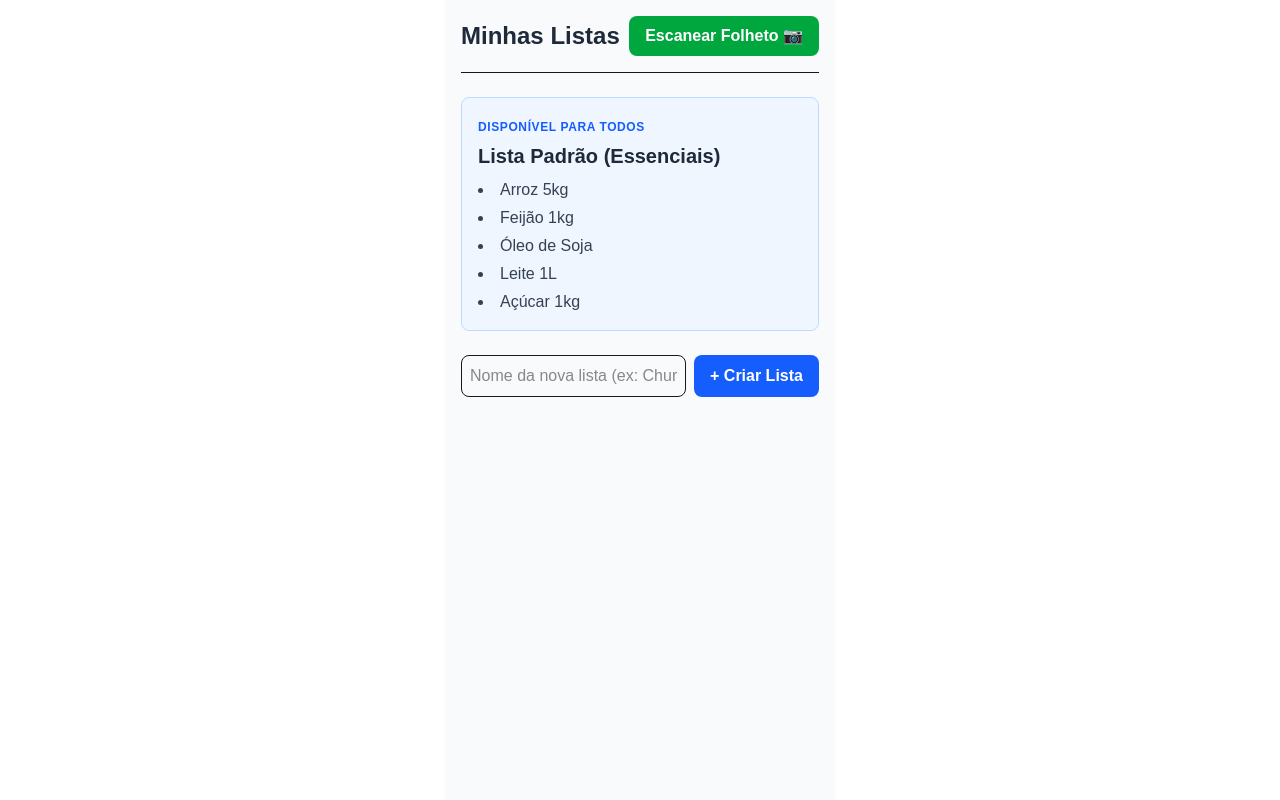
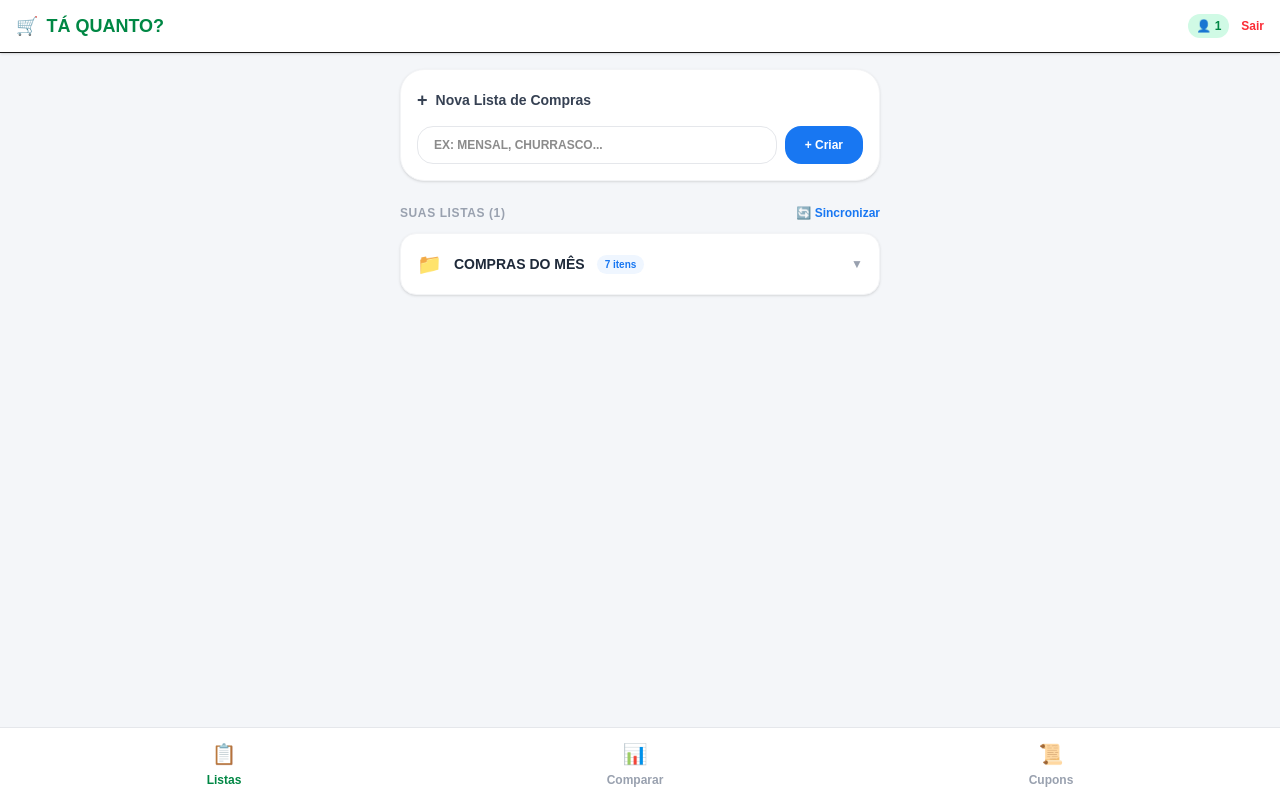
Before and after one commit to aureliomrc/ta_quanto_2, a Next.js app: page /listas in a window 1280 px wide. Built offline with nearby package versions, Linux system fonts and the light colour scheme.

Commit message:
Atualiza layout das telas de login e listas para novo design

```diff
--- a/src/app/listas/page.tsx
+++ b/src/app/listas/page.tsx
@@ -1,76 +1,111 @@
 'use client';
-import { useState, useEffect } from 'react';
+import { useState } from 'react';
 import Link from 'next/link';
+import { useRouter } from 'next/navigation';
 
-export default function Listas() {
-  const [listas, setListas] = useState<any[]>([]);
-  const [novaListaNome, setNovaListaNome] = useState('');
+export default function ListasPage() {
+  const router = useRouter();
+  const [listas, setListas] = useState([
+    { id: '1', nome: 'COMPRAS DO MÊS', itensCount: 7 }
+  ]);
+  const [novaLista, setNovaLista] = useState('');
 
-  // Exemplo de lista padrão genérica disponível para todos
-  const listaPadrao = {
-    id: 'padrao',
-    nome: 'Lista Padrão (Essenciais)',
-    itens: ['Arroz 5kg', 'Feijão 1kg', 'Óleo de Soja', 'Leite 1L', 'Açúcar 1kg'],
-  };
-
-  const criarNovaLista = (e: React.FormEvent) => {
+  const handleCriar = (e: React.FormEvent) => {
     e.preventDefault();
-    if (!novaListaNome.trim()) return;
-
-    const nova = {
-      id: Date.now().toString(),
-      nome: novaListaNome,
-      itens: [],
-    };
-
-    setListas([...listas, nova]);
-    setNovaListaNome('');
+    if (!novaLista.trim()) return;
+    setListas([...listas, { id: Date.now().toString(), nome: novaLista.toUpperCase(), itensCount: 0 }]);
+    setNovaLista('');
   };
 
   return (
-    <main className="min-h-screen p-4 bg-gray-50 max-w-2xl mx-auto space-y-6">
-      <div className="flex justify-between items-center border-b pb-4">
-        <h1 className="text-2xl font-bold text-gray-800">Minhas Listas</h1>
-        <Link href="/scanner" className="bg-green-600 text-white px-4 py-2 rounded-lg font-semibold hover:bg-green-700">
-          Escanear Folheto 📷
-        </Link>
+    <div className="min-h-screen bg-[#f4f6f9] flex flex-col justify-between">
+      {/* Topo Header */}
+      <header className="bg-white border-b px-4 py-3 flex justify-between items-center shadow-sm">
+        <div className="flex items-center gap-2 text-lg font-black text-[#008744]">
+          <span>🛒</span> TÁ QUANTO?
+        </div>
+        <div className="flex items-center gap-3">
+          <span className="bg-emerald-100 text-[#008744] text-xs font-bold px-2 py-1 rounded-full flex items-center gap-1">
+            👤 1
+          </span>
+          <button
+            onClick={() => { localStorage.removeItem('token'); router.push('/login'); }}
+            className="text-xs font-bold text-red-500 hover:underline"
+          >
+            Sair
+          </button>
+        </div>
+      </header>
+
+      {/* Conteúdo Central */}
+      <main className="flex-1 max-w-lg w-full mx-auto p-4 space-y-6">
+        {/* Card Criar Lista */}
+        <div className="bg-white p-4 rounded-3xl shadow-sm border border-gray-100 space-y-3">
+          <div className="flex items-center gap-2 font-bold text-sm text-gray-700">
+            <span className="text-lg">+</span> Nova Lista de Compras
+          </div>
+          <form onSubmit={handleCriar} className="flex gap-2">
+            <input
+              type="text"
+              placeholder="EX: MENSAL, CHURRASCO..."
+              value={novaLista}
+              onChange={e => setNovaLista(e.target.value)}
+              className="flex-1 border border-gray-200 rounded-2xl px-4 py-2.5 text-xs font-semibold focus:outline-none"
+            />
+            <button
+              type="submit"
+              className="bg-[#1877f2] hover:bg-[#166fe5] text-white text-xs font-bold px-5 py-2.5 rounded-2xl transition"
+            >
+              + Criar
+            </button>
+          </form>
         </div>
 
-      {/* Lista Padrão (Compartilhada) */}
-      <div className="bg-blue-50 border border-blue-200 p-4 rounded-lg">
-        <span className="text-xs font-bold text-blue-600 uppercase tracking-wider">Disponível para todos</span>
-        <h2 className="text-xl font-bold text-gray-800 mt-1">{listaPadrao.nome}</h2>
-        <ul className="mt-2 list-disc list-inside text-gray-700 space-y-1">
-          {listaPadrao.itens.map((item, idx) => (
-            <li key={idx}>{item}</li>
-          ))}
-        </ul>
+        {/* Seção Suas Listas */}
+        <div className="space-y-3">
+          <div className="flex justify-between items-center">
+            <span className="text-xs font-bold text-gray-400 tracking-wider">
+              SUAS LISTAS ({listas.length})
+            </span>
+            <button className="text-xs font-bold text-[#1877f2] flex items-center gap-1">
+              🔄 Sincronizar
+            </button>
           </div>
 
-      {/* Formulário para Criar Nova Lista */}
-      <form onSubmit={criarNovaLista} className="flex gap-2">
-        <input
-          type="text"
-          placeholder="Nome da nova lista (ex: Churrasco, Compras do Mês)"
-          value={novaListaNome}
-          onChange={(e) => setNovaListaNome(e.target.value)}
-          className="flex-1 border p-2 rounded-lg"
-          required
-        />
-        <button type="submit" className="bg-blue-600 text-white px-4 py-2 rounded-lg font-semibold">
-          + Criar Lista
-        </button>
-      </form>
-
-      {/* Listas do Usuário */}
-      <div className="space-y-4">
-        {listas.map((lista) => (
-          <div key={lista.id} className="bg-white p-4 rounded-lg shadow-sm border">
-            <h3 className="font-bold text-lg text-gray-800">{lista.nome}</h3>
-            <p className="text-sm text-gray-500">Nenhum item adicionado ainda.</p>
+          {/* Cards das Listas */}
+          {listas.map(lista => (
+            <div
+              key={lista.id}
+              className="bg-white p-4 rounded-2xl border border-gray-100 shadow-sm flex justify-between items-center cursor-pointer hover:border-gray-200 transition"
+            >
+              <div className="flex items-center gap-3">
+                <span className="text-xl">📁</span>
+                <span className="font-extrabold text-sm text-gray-800">{lista.nome}</span>
+                <span className="bg-blue-50 text-[#1877f2] text-[10px] font-bold px-2 py-0.5 rounded-full">
+                  {lista.itensCount} itens
+                </span>
+              </div>
+              <span className="text-gray-400 text-xs">▼</span>
             </div>
           ))}
         </div>
       </main>
+
+      {/* Navegação Inferior */}
+      <nav className="bg-white border-t border-gray-200 px-6 py-3 flex justify-around items-center">
+        <Link href="/listas" className="flex flex-col items-center text-[#008744]">
+          <span className="text-xl">📋</span>
+          <span className="text-xs font-bold mt-1">Listas</span>
+        </Link>
+        <Link href="/scanner" className="flex flex-col items-center text-gray-400 hover:text-[#008744]">
+          <span className="text-xl">📊</span>
+          <span className="text-xs font-bold mt-1">Comparar</span>
+        </Link>
+        <div className="flex flex-col items-center text-gray-400 cursor-not-allowed">
+          <span className="text-xl">📜</span>
+          <span className="text-xs font-bold mt-1">Cupons</span>
+        </div>
+      </nav>
+    </div>
   );
 }
--- a/src/app/login/page.tsx
+++ b/src/app/login/page.tsx
@@ -2,35 +2,153 @@
 import { useState } from 'react';
 import { useRouter } from 'next/navigation';
 
-export default function Login() {
+export default function AuthPage() {
   const router = useRouter();
-  const [form, setForm] = useState({ usuario: '', senha: '' });
+  const [aba, setAba] = useState<'login' | 'cadastro'>('login');
 
-  const handleSubmit = async (e: React.FormEvent) => {
+  // Campos de formulário
+  const [nome, setNome] = useState('');
+  const [usuario, setUsuario] = useState('');
+  const [senha, setSenha] = useState('');
+  const [regioes, setRegioes] = useState<string[]>([]);
+
+  const handleRegiaoToggle = (reg: string) => {
+    setRegioes(prev => prev.includes(reg) ? prev.filter(r => r !== reg) : [...prev, reg]);
+  };
+
+  const handleAuth = async (e: React.FormEvent) => {
     e.preventDefault();
-    const res = await fetch('/api/auth', {
-      method: 'PUT',
+    const endpoint = '/api/auth';
+    const method = aba === 'login' ? 'PUT' : 'POST';
+    const body = aba === 'login'
+      ? { usuario, senha }
+      : { nome, usuario, senha, regioes };
+
+    const res = await fetch(endpoint, {
+      method,
       headers: { 'Content-Type': 'application/json' },
-      body: JSON.stringify(form)
+      body: JSON.stringify(body)
     });
 
     if (res.ok) {
-      const data = await res.json();
-      localStorage.setItem('token', data.token);
-      router.push('/listas');
+      if (aba === 'login') {
+        const data = await res.json();
+        localStorage.setItem('token', data.token);
+        router.push('/listas');
+      } else {
+        alert('Cadastro realizado! Faça login para continuar.');
+        setAba('login');
+      }
     } else {
-      alert('Credenciais inválidas.');
+      alert('Erro ao processar a requisição.');
     }
   };
 
   return (
-    <main className="min-h-screen p-4 flex justify-center items-center bg-gray-50">
-      <form onSubmit={handleSubmit} className="bg-white p-6 rounded-lg shadow-md max-w-md w-full space-y-4">
-        <h1 className="text-2xl font-bold">Login</h1>
-        <input type="text" placeholder="Usuário" className="w-full border p-2 rounded" required onChange={e => setForm({...form, usuario: e.target.value})} />
-        <input type="password" placeholder="Senha" className="w-full border p-2 rounded" required onChange={e => setForm({...form, senha: e.target.value})} />
-        <button type="submit" className="w-full bg-blue-600 text-white p-2 rounded font-semibold">Entrar</button>
-      </form>
+    <main className="min-h-screen bg-[#0d5c91] flex items-center justify-center p-4">
+      <div className="bg-white w-full max-w-md rounded-[32px] p-8 shadow-2xl space-y-6">
+        {/* Header com Logo */}
+        <div className="text-center space-y-1">
+          <div className="flex items-center justify-center gap-2 text-2xl font-black text-[#008744]">
+            <span className="text-3xl">🛒</span> TÁ QUANTO?
+          </div>
+          <p className="text-gray-500 text-sm font-medium">
+            {aba === 'login' ? 'Faça login para comparar suas listas' : 'Crie sua conta para começar'}
+          </p>
+        </div>
+
+        {/* Abas */}
+        <div className="flex border-b border-gray-200">
+          <button
+            type="button"
+            onClick={() => setAba('login')}
+            className={`flex-1 py-3 text-sm font-bold tracking-wider ${
+              aba === 'login'
+                ? 'text-[#008744] border-b-2 border-[#008744]'
+                : 'text-gray-400'
+            }`}
+          >
+            ENTRAR
+          </button>
+          <button
+            type="button"
+            onClick={() => setAba('cadastro')}
+            className={`flex-1 py-3 text-sm font-bold tracking-wider ${
+              aba === 'cadastro'
+                ? 'text-[#008744] border-b-2 border-[#008744]'
+                : 'text-gray-400'
+            }`}
+          >
+            CADASTRAR-SE
+          </button>
+        </div>
+
+        {/* Form */}
+        <form onSubmit={handleAuth} className="space-y-4">
+          {aba === 'cadastro' && (
+            <div>
+              <label className="block text-xs font-bold text-gray-700 mb-1">Nome Completo</label>
+              <input
+                type="text"
+                placeholder="Digite seu nome completo"
+                value={nome}
+                onChange={e => setNome(e.target.value)}
+                className="w-full border border-gray-200 rounded-2xl px-4 py-3 text-sm focus:outline-none focus:border-[#008744]"
+                required
+              />
+            </div>
+          )}
+
+          <div>
+            <label className="block text-xs font-bold text-gray-700 mb-1">Nome de Usuário</label>
+            <input
+              type="text"
+              placeholder="Digite seu usuário"
+              value={usuario}
+              onChange={e => setUsuario(e.target.value)}
+              className="w-full border border-gray-200 rounded-2xl px-4 py-3 text-sm focus:outline-none focus:border-[#008744]"
+              required
+            />
+          </div>
+
+          <div>
+            <label className="block text-xs font-bold text-gray-700 mb-1">Senha</label>
+            <input
+              type="password"
+              placeholder="Digite sua senha"
+              value={senha}
+              onChange={e => setSenha(e.target.value)}
+              className="w-full border border-gray-200 rounded-2xl px-4 py-3 text-sm focus:outline-none focus:border-[#008744]"
+              required
+            />
+          </div>
+
+          {aba === 'cadastro' && (
+            <div>
+              <label className="block text-xs font-bold text-gray-700 mb-2">Regiões de Interesse</label>
+              <div className="grid grid-cols-2 gap-2 text-xs">
+                {['SUL', 'SUDESTE', 'NORTE', 'NORDESTE', 'CENTRO_OESTE'].map(reg => (
+                  <label key={reg} className="flex items-center gap-2 border p-2 rounded-xl cursor-pointer">
+                    <input
+                      type="checkbox"
+                      checked={regioes.includes(reg)}
+                      onChange={() => handleRegiaoToggle(reg)}
+                    />
+                    {reg}
+                  </label>
+                ))}
+              </div>
+            </div>
+          )}
+
+          <button
+            type="submit"
+            className="w-full bg-[#008744] hover:bg-[#007038] text-white font-bold py-3.5 rounded-full shadow-lg transition"
+          >
+            {aba === 'login' ? 'Entrar' : 'Cadastrar'}
+          </button>
+        </form>
+      </div>
     </main>
   );
 }
```
Lines whose indentation alone changed are shown as unchanged.
